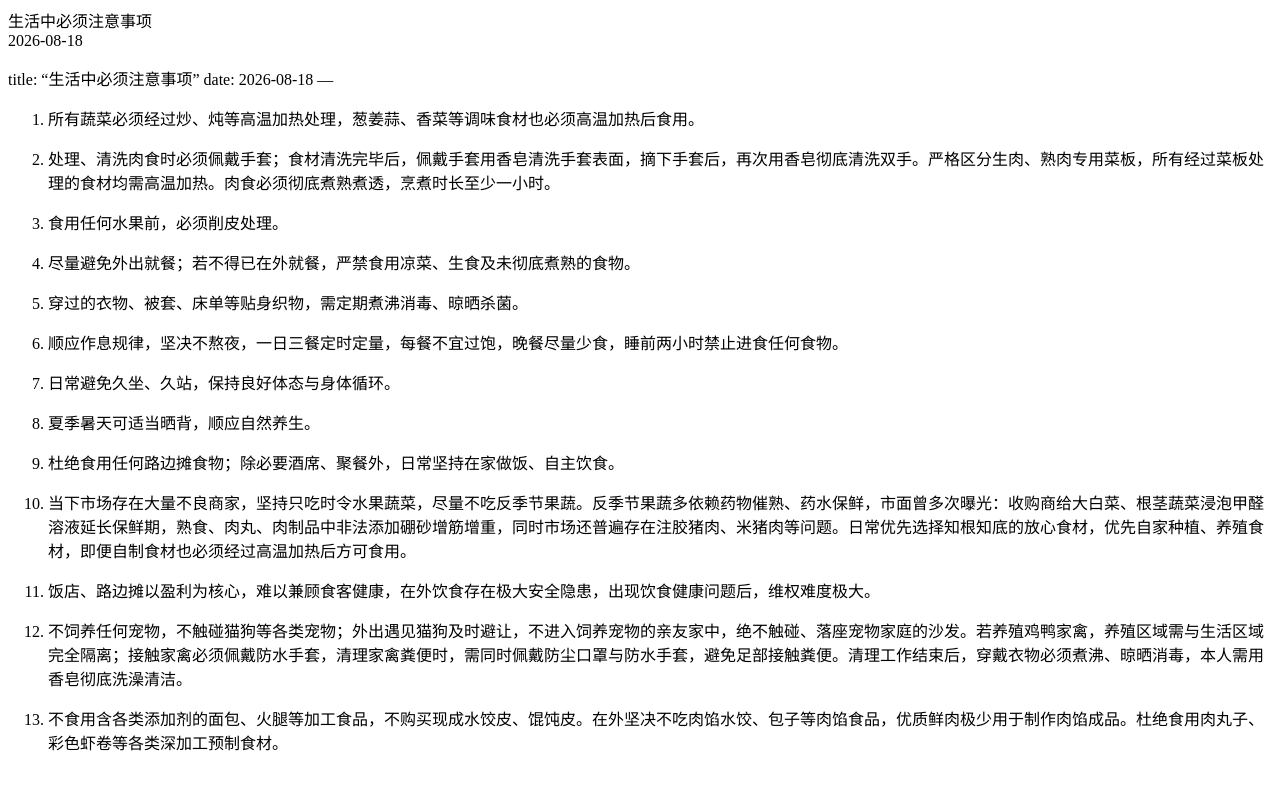
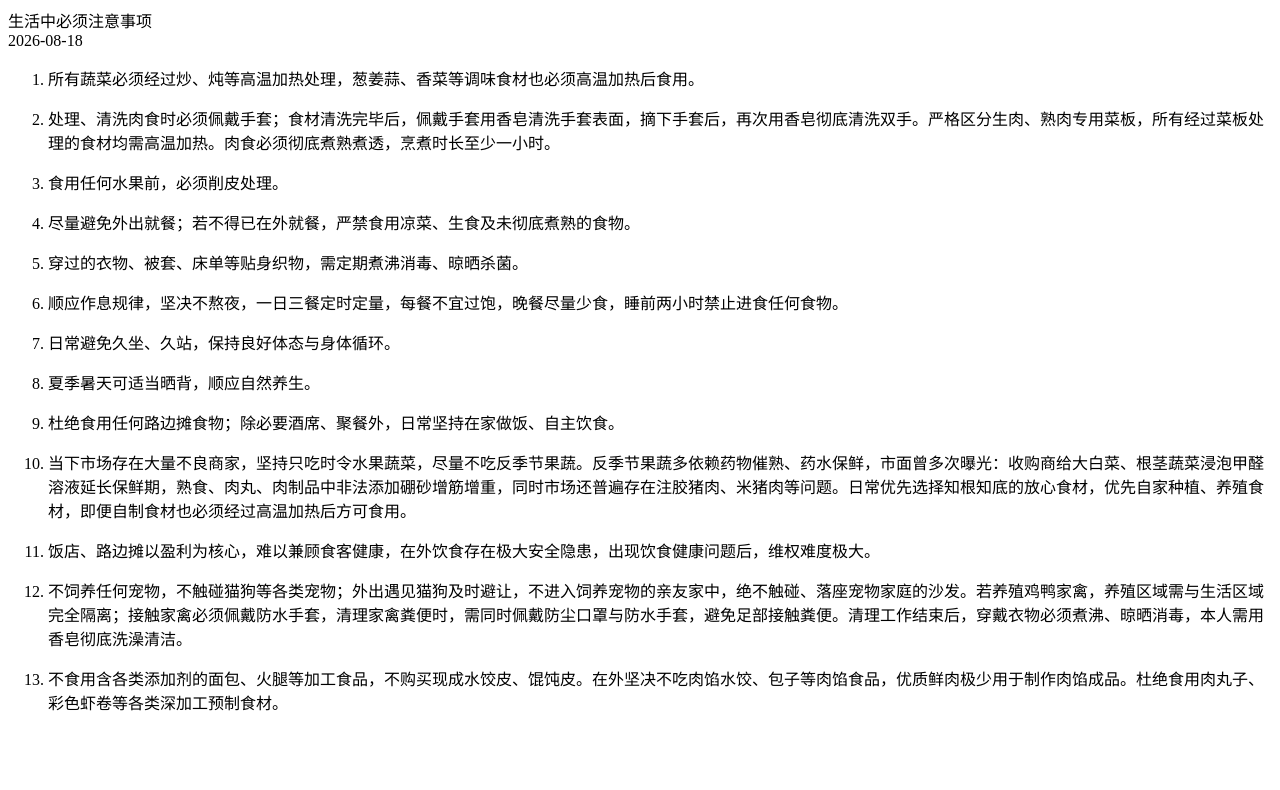
Before and after one commit to JTSTV/Jtstv.github.io, a Jekyll site: the page built from _posts/2026-08-18-生活中必须注意事项.md, in a window 1280 px wide. Shown: the top 790 px of the page. Built offline with Jekyll 4.4.1, drawn with Linux system fonts in a browser that asks for light colours; our own code applies the rules of GitHub Pages for plain Markdown files.

Commit message:
更新 2026-08-18-生活中必须注意事项.md

```diff
--- a/_posts/2026-08-18-生活中必须注意事项.md
+++ b/_posts/2026-08-18-生活中必须注意事项.md
@@ -1,7 +1,3 @@
-title: "生活中必须注意事项"
-date: 2026-08-18
----
-
 1. 所有蔬菜必须经过炒、炖等高温加热处理，葱姜蒜、香菜等调味食材也必须高温加热后食用。
 
 2. 处理、清洗肉食时必须佩戴手套；食材清洗完毕后，佩戴手套用香皂清洗手套表面，摘下手套后，再次用香皂彻底清洗双手。严格区分生肉、熟肉专用菜板，所有经过菜板处理的食材均需高温加热。肉食必须彻底煮熟煮透，烹煮时长至少一小时。
```
